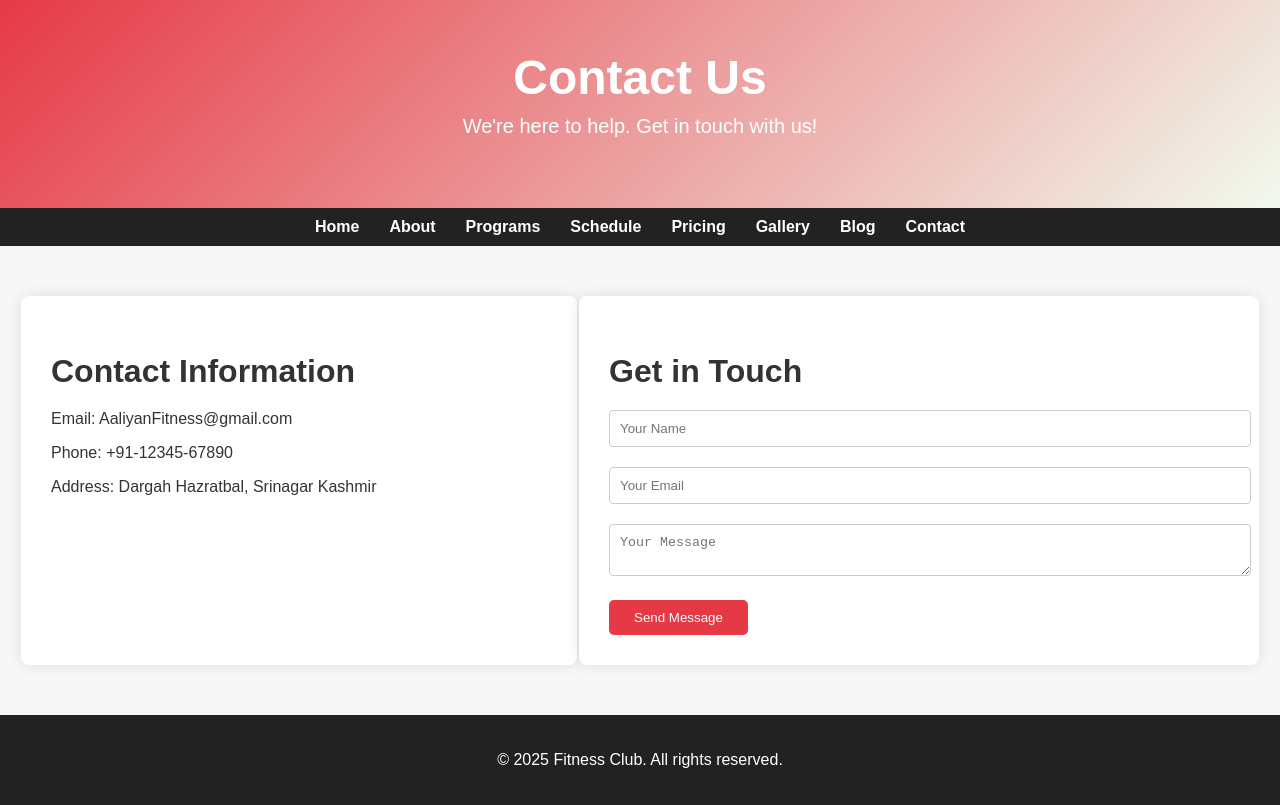
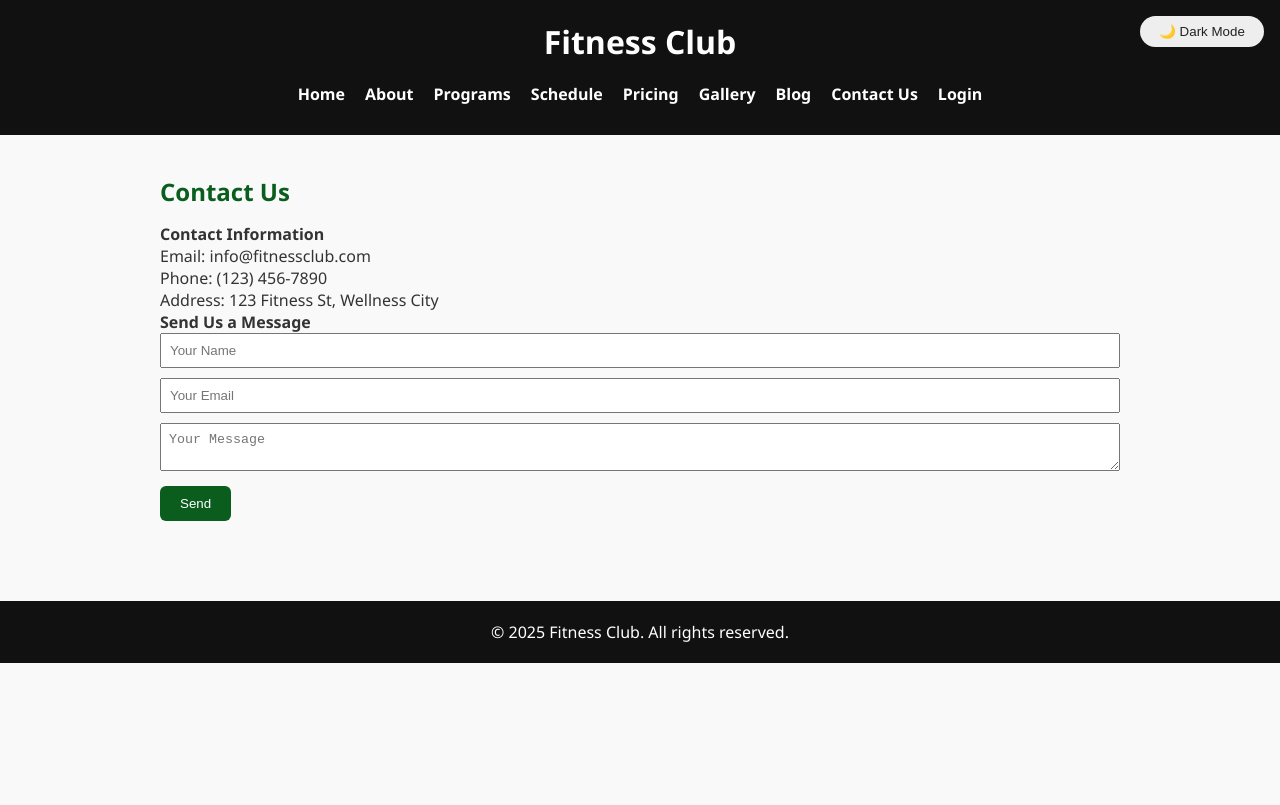
Before and after one commit to hudabhat/Fitness_project, a plain HTML site: page contact.html in a window 1280 px wide. Drawn offline with Linux system fonts and the light colour scheme.

```diff
--- a/contact.html
+++ b/contact.html
@@ -1,70 +1,82 @@
-
 <!DOCTYPE html>
 <html lang="en">
 <head>
   <meta charset="UTF-8" />
   <meta name="viewport" content="width=device-width, initial-scale=1.0"/>
   <title>Contact | Fitness Club</title>
-  <link rel="stylesheet" href="contact.css" />
+  <link rel="stylesheet" href="style.css" />
+  <link href="https://fonts.googleapis.com/css2?family=Bebas+Neue&display=swap" rel="stylesheet">
 </head>
-<body>
-  <header class="contact-header">
-    <h1>Contact Us</h1>
-    <p>We're here to help. Get in touch with us!</p>
-  </header>
-
+<body class="light-theme">
+  <button id="theme-toggle-btn" style="position:fixed;top:1rem;right:1rem;z-index:1000;padding:0.5rem 1.2rem;border-radius:20px;border:none;background:#eee;color:#222;cursor:pointer;">🌙 Dark Mode</button>
+  <header>
+    <h1>Fitness Club</h1>
     <nav>
       <ul>
-      <li><a href="index.html">Home</a></li>
+        <li><a href="homepage.html">Home</a></li>
         <li><a href="about.html">About</a></li>
         <li><a href="programs.html">Programs</a></li>
         <li><a href="schedule.html">Schedule</a></li>
         <li><a href="pricing.html">Pricing</a></li>
         <li><a href="gallery.html">Gallery</a></li>
         <li><a href="blog.html">Blog</a></li>
-      <li><a href="contact.html">Contact</a></li>
+        <li><a href="contact.html">Contact Us</a></li>
+        <li><a href="login.html">Login</a></li>
       </ul>
     </nav>
+  </header>
 
-  <section class="contact-info">
-    <div class="info-box">
-      <h2>Contact Information</h2>
-      <p>Email: AaliyanFitness@gmail.com</p>
-      <p>Phone: +91-12345-67890</p>
-      <p>Address: Dargah Hazratbal, Srinagar Kashmir</p>
+  <section>
+    <h2>Contact Us</h2>
+    <div class="trainer-cards">
+      <div class="card">
+        <h4>Contact Information</h4>
+        <p>Email: info@fitnessclub.com<br>Phone: (123) 456-7890<br>Address: 123 Fitness St, Wellness City</p>
       </div>
-
-    <div class="contact-form">
-      <h2>Get in Touch</h2>
-      <form id="contactForm">
-  <input type="text" id="name" placeholder="Your Name" required />
-  <input type="email" id="email" placeholder="Your Email" required />
-  <textarea id="message" placeholder="Your Message" required></textarea>
-  <button type="submit">Send Message</button>
+      <div class="card">
+        <h4>Send Us a Message</h4>
+        <form>
+          <input type="text" placeholder="Your Name" required style="width:100%;margin-bottom:10px;padding:8px;">
+          <input type="email" placeholder="Your Email" required style="width:100%;margin-bottom:10px;padding:8px;">
+          <textarea placeholder="Your Message" required style="width:100%;margin-bottom:10px;padding:8px;"></textarea>
+          <button type="submit" class="btn">Send</button>
         </form>
-
+      </div>
     </div>
   </section>
 
   <footer>
     <p>&copy; 2025 Fitness Club. All rights reserved.</p>
   </footer>
+  <script src="auth.js"></script>
   <script>
-  document.getElementById("contactForm").addEventListener("submit", function (e) {
-    e.preventDefault(); // Prevent form from refreshing the page
-
-    const name = document.getElementById("name").value.trim();
-    const email = document.getElementById("email").value.trim();
-    const message = document.getElementById("message").value.trim();
-
-    if (name && email && message) {
-      alert(`Thank you, ${name}! Your message has been sent:\n\n"${message}"`);
-      document.getElementById("contactForm").reset(); // Clear form
+    // theme toggle
+    (function() {
+      function setTheme(theme) {
+        document.body.classList.remove('light-theme', 'dark-theme');
+        document.body.classList.add(theme);
+        var btn = document.getElementById('theme-toggle-btn');
+        if (btn) {
+          btn.textContent = theme === 'dark-theme' ? '☀️ Light Mode' : '🌙 Dark Mode';
+        }
+        localStorage.setItem('theme', theme);
+      }
+      function initThemeToggle() {
+        var btn = document.getElementById('theme-toggle-btn');
+        if (!btn) return;
+        btn.addEventListener('click', function() {
+          var isDark = document.body.classList.contains('dark-theme');
+          setTheme(isDark ? 'light-theme' : 'dark-theme');
+        });
+        var theme = localStorage.getItem('theme') || 'light-theme';
+        setTheme(theme);
+      }
+      if (document.readyState === 'loading') {
+        document.addEventListener('DOMContentLoaded', initThemeToggle);
       } else {
-      alert("Please fill in all fields.");
+        initThemeToggle();
       }
-  });
+    })();
   </script>
-
 </body>
 </html>
```
Lines whose indentation alone changed are shown as unchanged.
